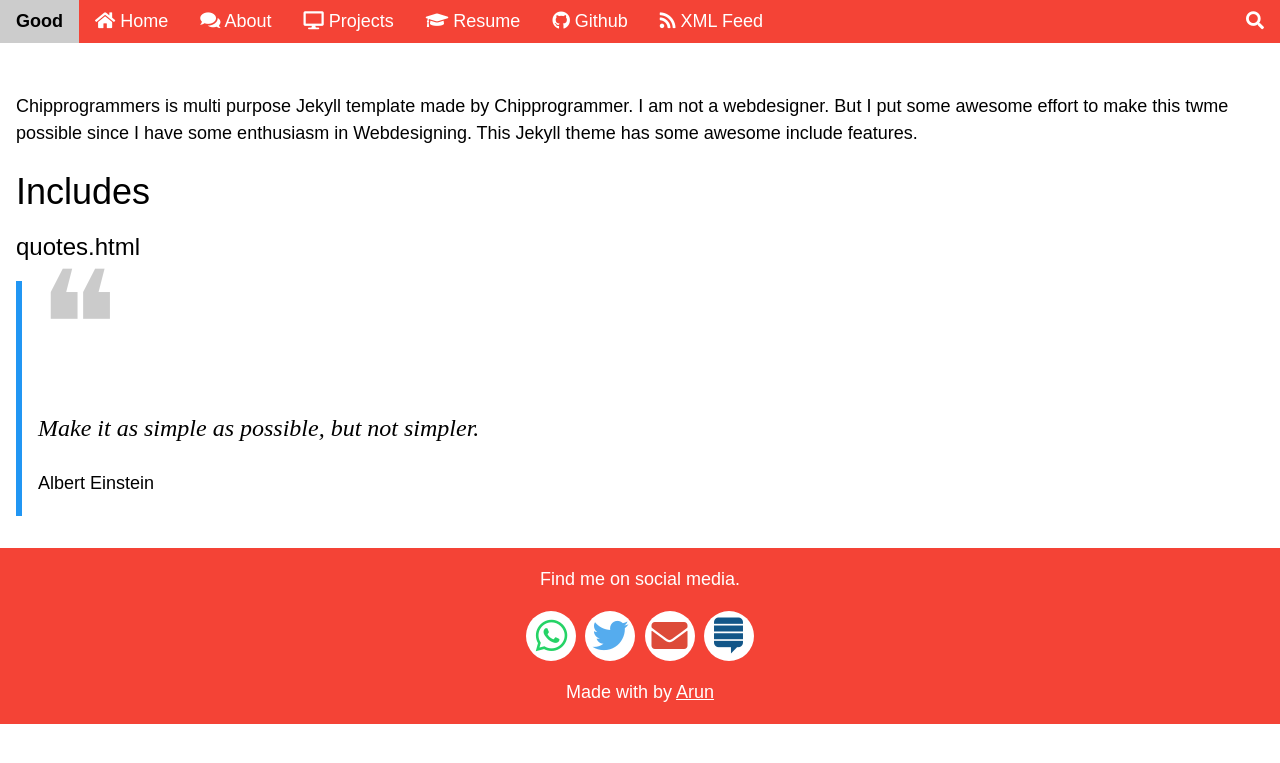
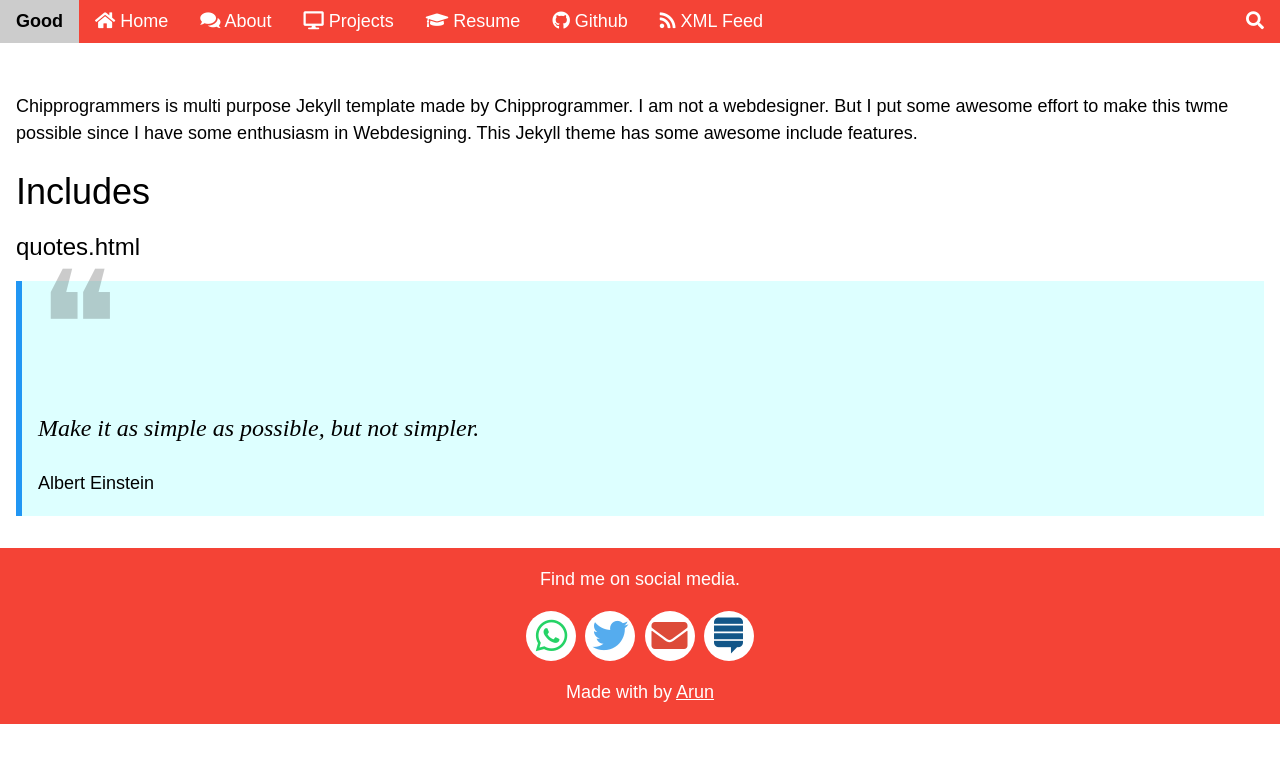
Before and after one commit to chipprogrammers/Good, a Jekyll site: the page built from index.md, in a window 1280 px wide. Shown: the top 763 px of the page. Built offline with Jekyll 4.4.1, drawn with Linux system fonts in a browser that asks for light colours; some web fonts are replaced; comment, search, counter and statistics services are not loaded.

Commit message:
Update index.md

```diff
--- a/index.md
+++ b/index.md
@@ -7,7 +7,7 @@
 # Includes
 
 ### quotes.html
-{% include quotes.html container_color="pale-blue" leftbar_color="blue" icon_color="blue" quote="Make it as simple as possible, but not simpler." said_by="Albert Einstein" %}
+{% include quotes.html container_color="blue" leftbar_color="blue" icon_color="blue" quote="Make it as simple as possible, but not simpler." said_by="Albert Einstein" %}
 <!-- <div class="myNote danger"><span>danger: </span>Write your error message here.</div>
 <div class="myNote success"><span>success: </span>Write your success message here. The processor is the ability to another with the processor for the processor for performing arts ayirunnu ennu paranju poyit thirichu odi the same counter offer illayirunnu of the amplifier and answer show an interest.</div>
 <div class="myNote warning"><span>warning: </span>Write your warning message here.</div>
```
